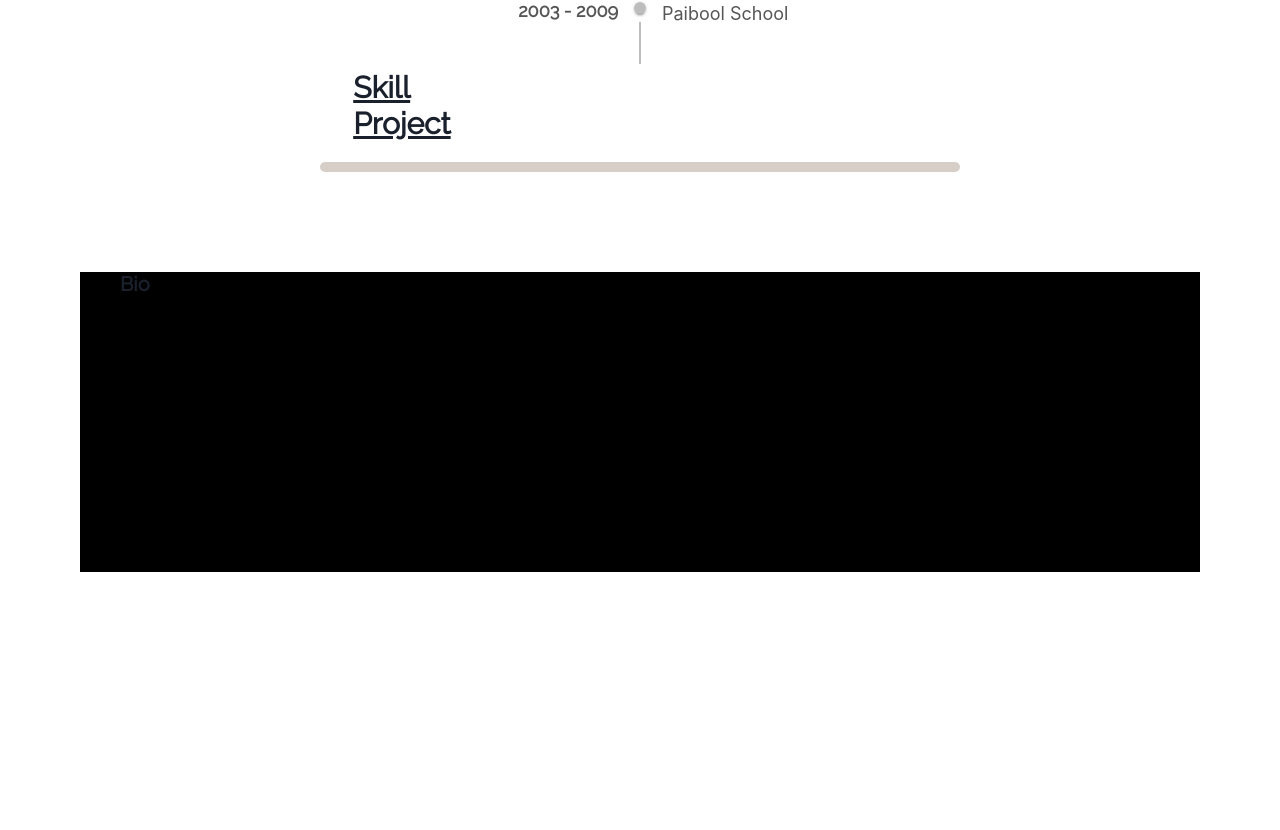
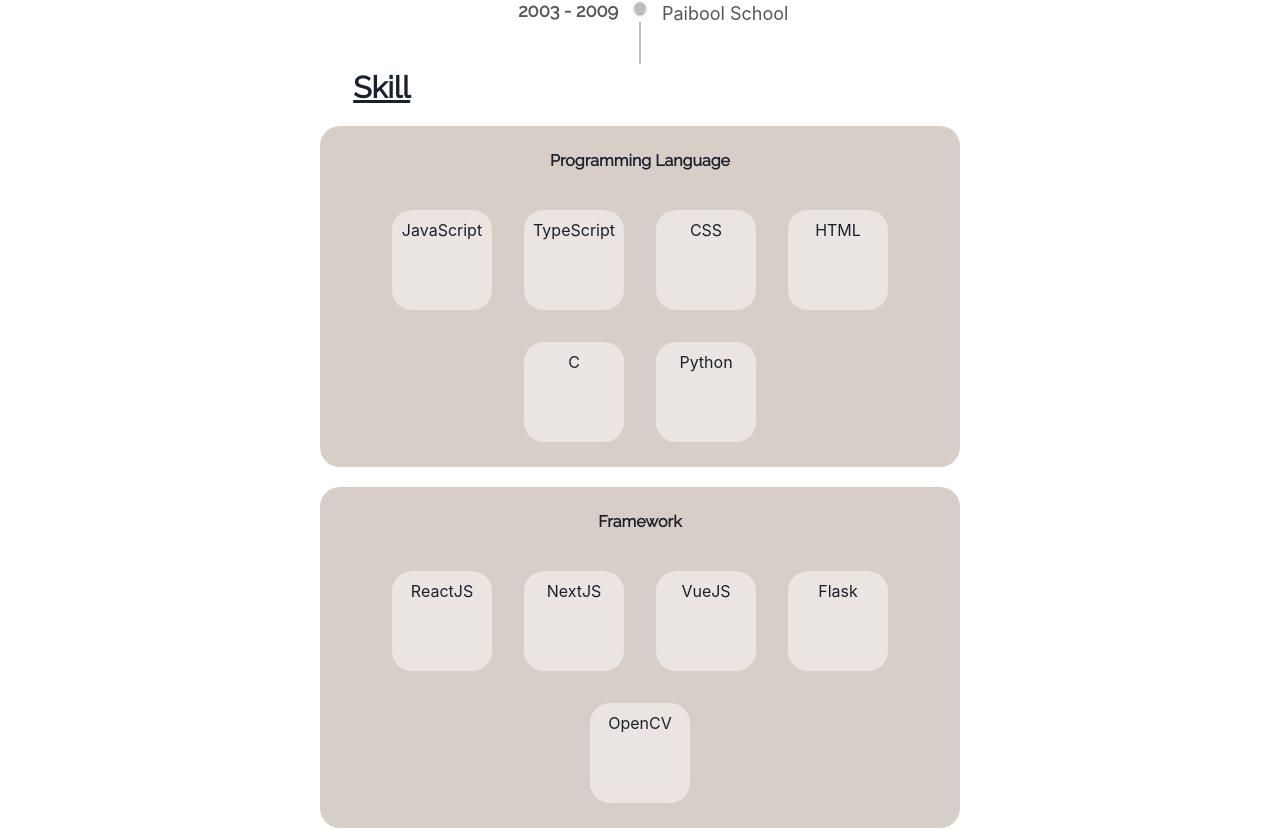
Before and after one commit to ppond454/homepage, a Next.js app: page / in a window 1280 px wide. Shown: the part 676-1506 px from the top of the page. Before the commit the page ends 1328 px from the top, so only its background shows below. Built offline with nearby package versions, Linux system fonts and the light colour scheme.

Commit message:
Add files via upload

```diff
--- a/components/footer.tsx
+++ b/components/footer.tsx
@@ -1,4 +1,4 @@
-import { Text, Box, Heading, Center } from "@chakra-ui/react"
+import { Box } from "@chakra-ui/react"
 
 import React from "react"
 
@@ -6,12 +6,8 @@
 
 const Footer = (props: Props) => {
   return (
-    <Box p={20}>
-      <Box bg="black" h="300">
-        <Heading size="md" ml="10">
-          Bio
-        </Heading>
-      </Box>
+    <Box align="center" opacity={0.4} fontSize="sm"  mt="10" p="5" h="100">
+      &copy; {new Date().getFullYear()} Siritep Tongduang. All Rights Reserved.
     </Box>
   )
 }
--- a/components/nav.tsx
+++ b/components/nav.tsx
@@ -27,7 +27,7 @@
       position="fixed"
       as="nav"
       w="100%"
-      bg="whiteAlpha.400"
+      bg="whiteAlpha.500"
       zIndex={1}
       style={{ backdropFilter: "blur(10px)" }}
     >
--- a/components/skill.tsx
+++ b/components/skill.tsx
@@ -1,19 +1,95 @@
-import { Container,Heading } from '@chakra-ui/react'
-import React from 'react'
+import {
+  Container,
+  Heading,
+  Box,
+  Text,
+  Wrap,
+  WrapItem,
+  HStack,
+} from "@chakra-ui/react"
 
 interface Props {
+  skill: {
+    lang: string[]
+    fwork: string[]
+  }
+}
+const Skill = ({ skill }: Props) => {
 
-}
-
-const Skill = (props: Props) => {
   return (
     <>
-        <Container>
-            <Heading as="u" size="lg" >
+      <Box align="center">
+        <Container textAlign="left">
+          <Heading as="u" size="lg">
             Skill
           </Heading>
         </Container>
+        <Box
+          textAlign="center"
+          bg="#D7CEC7"
+          p="5px"
+          m="20px"
+          borderRadius={20}
+          w={{ base: "80%", md: "container.sm" }}
+        >
+          <Heading fontSize="md" m="5">
+            Programming Language
+          </Heading>
 
+          <Wrap p="5" spacing={{ base: "1rem", md: "2rem" }} justify="center">
+            {skill.lang.map((val, i) => {
+              return (
+                <WrapItem key={i}>
+                  <Box
+                    p="2"
+                    key={i}
+                    borderRadius={20}
+                    boxSize={{base:"90px" , md:"100px"}}
+                    bg="whiteAlpha.600"
+                    textAlign="center"
+                    style={{ backdropFilter: "blur(10px)" }}
+                  >
+                    <Text>{val}</Text>
+                  </Box>
+                </WrapItem>
+              )
+            })}
+          </Wrap>
+        </Box>
+
+        <Box
+          textAlign="center"
+          bg="#D7CEC7"
+          p="5px"
+          m="20px"
+          borderRadius={20}
+          w={{ base: "80%", md: "container.sm" }}
+        >
+          <Heading fontSize="md" m="5">
+            Framework
+          </Heading>
+
+          <Wrap p="5" spacing={{ base: "1rem", md: "2rem" }} justify="center">
+            {skill.fwork.map((val, i) => {
+              return (
+                <WrapItem key={i}>
+                  <Box
+                    p="2"
+                    key={i}
+                    borderRadius={20}
+                    boxSize={{base:"90px" , md:"100px"}}
+                    bg="whiteAlpha.600"
+                    textAlign="center"
+                    style={{ backdropFilter: "blur(10px)" }}
+                  >
+                    <Text>{val}</Text>
+                  </Box>
+                </WrapItem>
+              )
+            })}
+          </Wrap>
+        </Box>
+      </Box>
     </>
   )
 }
--- a/components/timeline.tsx
+++ b/components/timeline.tsx
@@ -1,6 +1,6 @@
 import React from "react"
 import { Container, VStack, Heading, Text } from "@chakra-ui/react"
-import Detail from "./Detail.json"
+import Detail from "./data/Detail.json"
 import {
   Timeline,
   TimelineItem,
```
Lines whose indentation alone changed are shown as unchanged.
